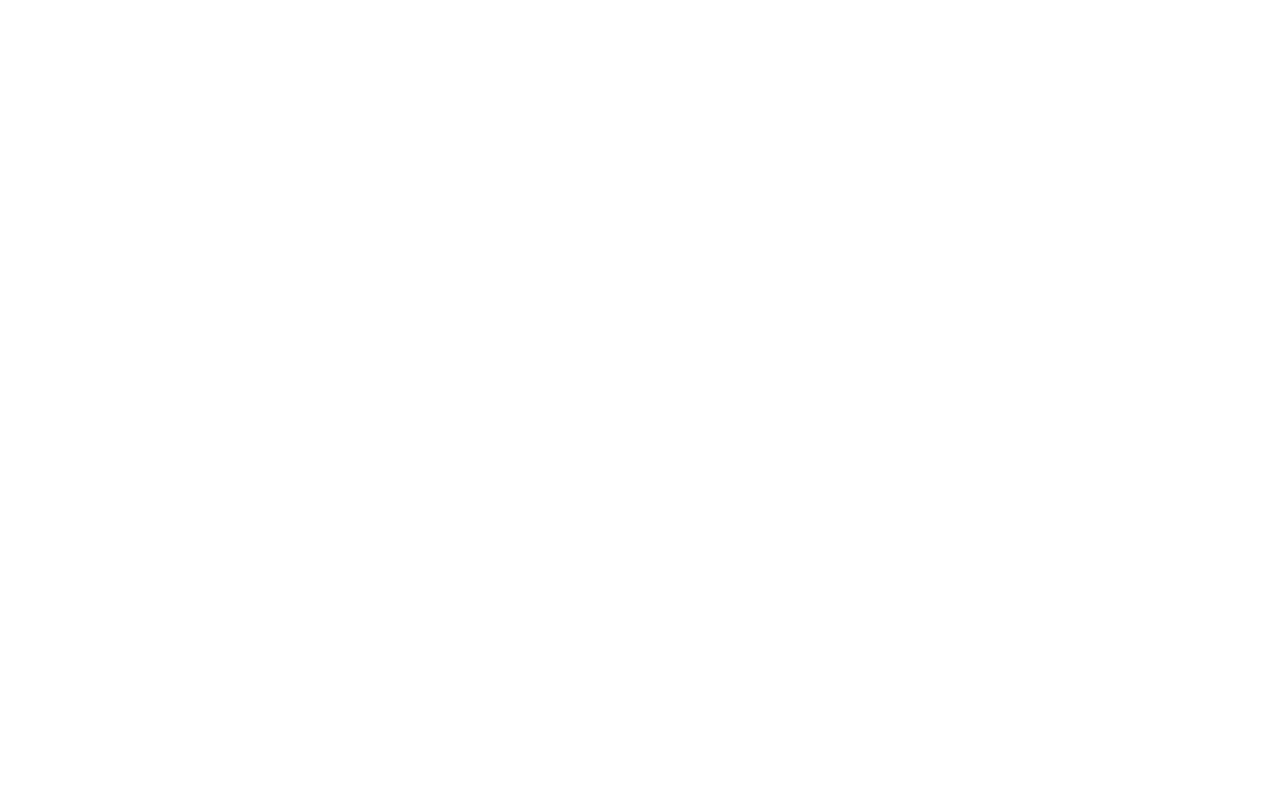
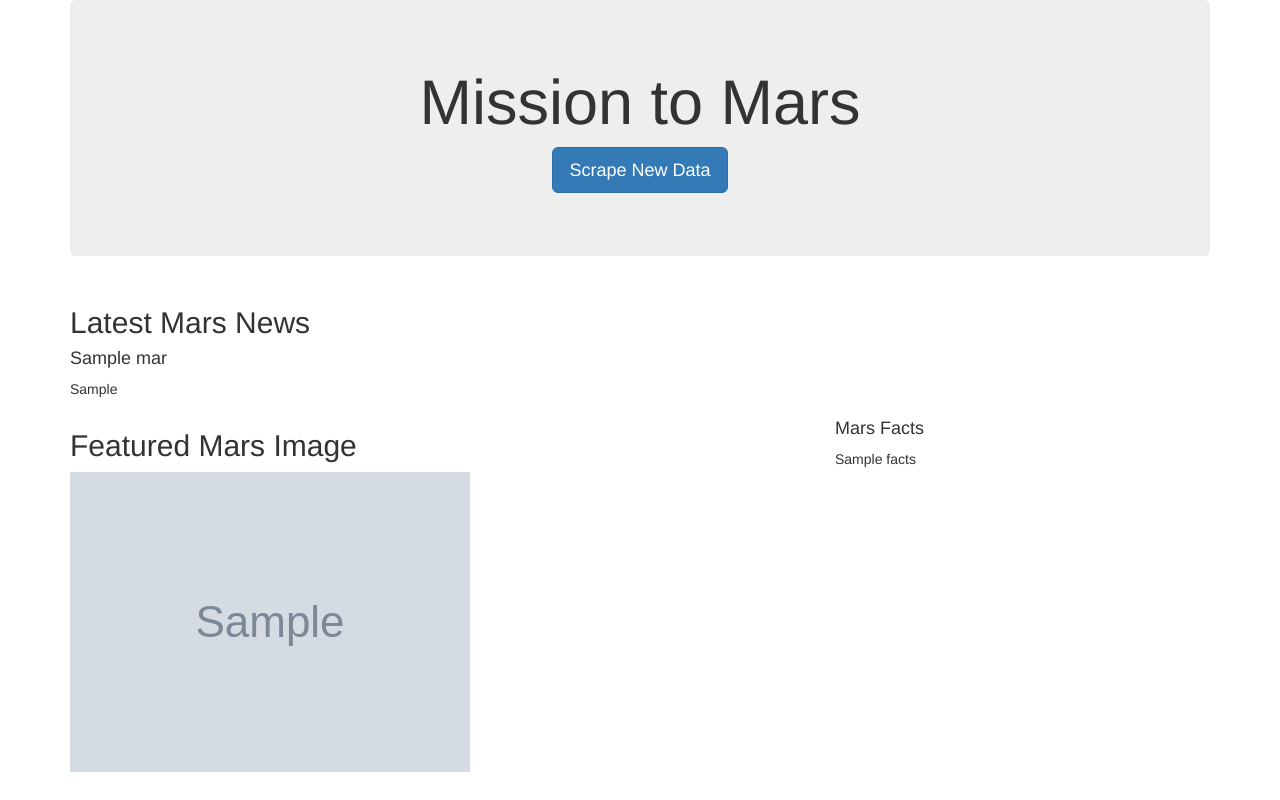
Before and after one commit to ArtTucker/mission_to_mars, a Flask app: page / in a window 1280 px wide. Before the commit the page is empty. Run offline with Flask 2, Linux system fonts and the light colour scheme; grey boxes marked "Sample" are stand-in pictures; a database or web service that is not in the repository returns one stand-in record (values such as "Sample title"); some libraries are stand-ins or nearby versions.

Commit message:
Add containers
Containers for news, image, and facts

```diff
--- a/templates/index.html
+++ b/templates/index.html
@@ -3,9 +3,49 @@
 <head>
     <meta charset="UTF-8">
     <meta name="viewport" content="width=device-width, initial-scale=1.0">
-    <title>Document</title>
+    <title>Mission to Mars</title>
+    <link
+        rel="stylesheet"
+        href="https://maxcdn.bootstrapcdn.com/bootstrap/3.3.7/css/bootstrap.min.css"
+    />
 </head>
 <body>
+    <div class="container">
+        <!-- Jumbotron Header -->
+        <div class="jumbotron text-center">
+            <h1>Mission to Mars</h1>
+            <p><a class="btn btn-primary btn-lg" href="/scrape"
+                    role="button">Scrape New Data</a></p>
+        </div>
 
+        <!-- Mars News -->
+        <div class="row" id="mars-news">
+            <div class="col-md-12">
+                <div class="media">
+                    <div class="media-body">
+                        <h2>Latest Mars News</h2>
+                        <h4 class="media-handling">{{mars.news_title}}</h4>
+                        <p>{{mars.news_paragraph}}</p>
+                    </div>
+                </div>
+            </div>
+        </div>
+
+        <!-- Image and Facts -->
+        <div class="row" id="mars-featured-image">
+            <!-- Featured Image-->
+            <div class="col-md-8">
+                <h2>Featured Mars Image</h2>
+                <img src="{{mars.featured_image}}" class="img-responsive" alt="Responsive image">
+            </div>
+            <!-- Mars Facts table-->
+            <div class="col-md-4">
+                <div class="row" id="mars-facts">
+                    <h4>Mars Facts</h4>
+                    {{mars.facts | safe }}
+                </div>
+            </div>
+        </div>
+    </div>
 </body>
 </html>
```
